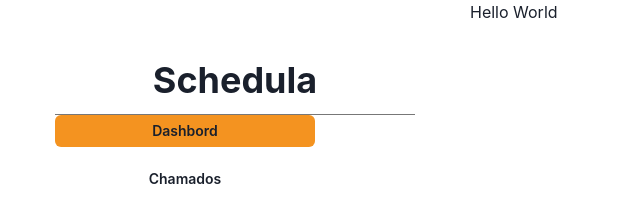
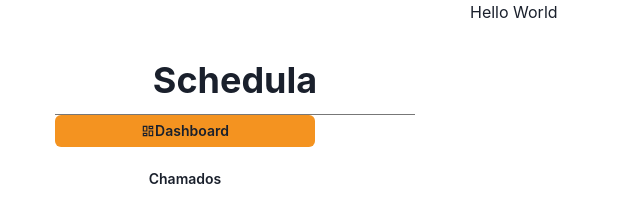
Before and after one commit to fga-eps-mds/2022-1-schedula-front, a Next.js app: page /listaCategoria in a window 1280 px wide. Shown: the top 205 px of the page, without its empty margins (0-640 px from the left). Built offline with nearby package versions, Linux system fonts and the light colour scheme.

Commit message:
Layout Dashboard

```diff
--- a/package.json
+++ b/package.json
@@ -26,6 +26,7 @@
     "react": "18.2.0",
     "react-dom": "18.2.0",
     "react-hook-form": "^7.33.1",
+    "react-icons": "^4.4.0",
     "react-toastify": "^9.0.5"
   },
   "devDependencies": {
--- a/src/layout/DefaultLayout.tsx
+++ b/src/layout/DefaultLayout.tsx
@@ -1,65 +1,71 @@
-import { Heading, Flex, Button, Stack } from '@chakra-ui/react';
-import type { NextPage } from 'next';
+import { Flex, Heading, Stack } from '@chakra-ui/react';
+import { ReactNode } from 'react';
+import { MdOutlineDashboard } from 'react-icons/md';
+
 import { DashbordOptions } from '../styles/components/DashbordOptions';
-import { ReactNode } from 'react';
 
 interface DefaultLayoutProps {
-    children: ReactNode
+  children: ReactNode;
 }
 
-const DefaultLayout = ({children}: DefaultLayoutProps) => {
-
-    const MenuHeadStyle ={
-        boxSizing: 'border-box',
+const DefaultLayout = ({
+  children,
+}: DefaultLayoutProps) => {
+  const MenuHeadStyle = {
+    // boxSizing: 'border-box',
     borderBottom: '1px solid',
     width: '360px',
     height: '60px',
-        borderColor: '#777777'
-    }
+    borderColor: '#777777',
+  };
 
-    return(
+  return (
     <>
-        <div style={{display: 'flex'}}>
-            <div Background-color='#E5E5E5' style = {{margin: '55px'}}>
+      <div style={{ display: 'flex' }}>
+        <div
+          Background-color='#E5E5E5'
+          style={{ margin: '55px' }}>
           <Flex
-                    align="center"
-                    justify="center"
-                    style = {MenuHeadStyle}>
-                    <Heading width={210} height={51} margin = '0 auto' size='xl' textAlign='center'>
+            align='center'
+            justify='center'
+            style={MenuHeadStyle}>
+            <Heading
+              width={210}
+              height={51}
+              margin='0 auto'
+              size='xl'
+              textAlign='center'>
               Schedula
             </Heading>
           </Flex>
 
-                <Stack spacing={4} direction='column' align='left' w={360}>
+          <Stack
+            spacing={4}
+            direction='column'
+            align='left'
+            w={360}>
             <DashbordOptions isActive>
-                        Dashbord
+              <MdOutlineDashboard /> Dashboard
             </DashbordOptions>
-                    <DashbordOptions>
-                        Chamados
-                    </DashbordOptions>
+            <DashbordOptions>Chamados</DashbordOptions>
             <DashbordOptions>
               Registrar Chamados
             </DashbordOptions>
             <DashbordOptions>
               Gerenciar Tipos De Chamados
             </DashbordOptions>
-                    <DashbordOptions>
-                        Tutoriais
-                    </DashbordOptions>
+            <DashbordOptions>Tutoriais</DashbordOptions>
           </Stack>
-
-
         </div>
 
-            <main style = {{width: '100%'}}>{children}</main>
+        <main style={{ width: '100%' }}>{children}</main>
       </div>
 
       {/* <footer style = {{bottom: '100%'}}>
             Hello World
         </footer> */}
-
     </>
   );
-}
+};
 
-export default DefaultLayout
+export default DefaultLayout;
--- a/src/styles/ColorTheme.ts
+++ b/src/styles/ColorTheme.ts
@@ -1,11 +1,11 @@
-import { extendTheme } from "@chakra-ui/react";
+import { extendTheme } from '@chakra-ui/react';
 
 export const ColorTheme = extendTheme({
-    colors: {
-        primary: "#F49320",
-        secondary: "#111111",
-        highlights: "#F49320",
-        warning: "#000000",
-        danger: "#000000",
-    }
-})
+  colors: {
+    primary: '#F49320',
+    secondary: '#111111',
+    highlights: '#F49320',
+    warning: '#000000',
+    danger: '#000000',
+  },
+});
--- a/src/styles/components/DashbordOptions.tsx
+++ b/src/styles/components/DashbordOptions.tsx
@@ -1,13 +1,22 @@
-import { Button } from "@chakra-ui/react"
-import { ReactNode } from "react"
+import { Button } from '@chakra-ui/react';
+import { ReactNode } from 'react';
 
 interface DashbordOptionsProps {
-    children: ReactNode
-    isActive?: boolean
+  children: ReactNode;
+  isActive?: boolean;
 }
 
-export const DashbordOptions = ({children, isActive}:DashbordOptionsProps) => {
-    return(
-        <Button bg={(isActive == true ? "primary" : "white")} size='sm' w={260}> {children} </Button>
-    )
-}
+export const DashbordOptions = ({
+  children,
+  isActive,
+}: DashbordOptionsProps) => {
+  return (
+    <Button
+      bg={isActive == true ? 'primary' : 'white'}
+      size='sm'
+      w={260}>
+      {' '}
+      {children}{' '}
+    </Button>
+  );
+};
```
Also changed, not shown: src/pages/_app.tsx (+7 -6 lines), src/pages/listaCategoria.tsx (+12 -16 lines), 1 other file (tests, documents, lock files or other folders). Lines whose indentation alone changed are shown as unchanged.
